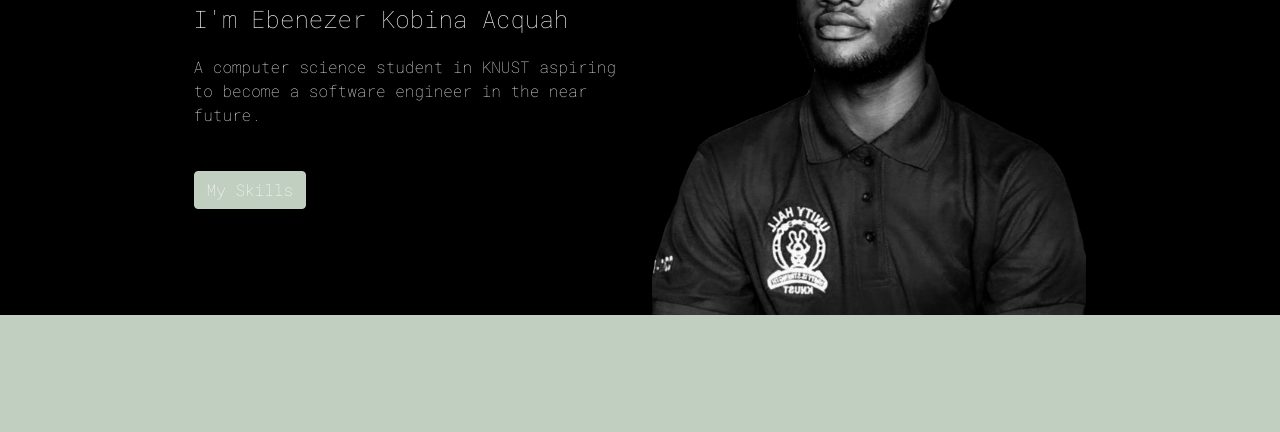
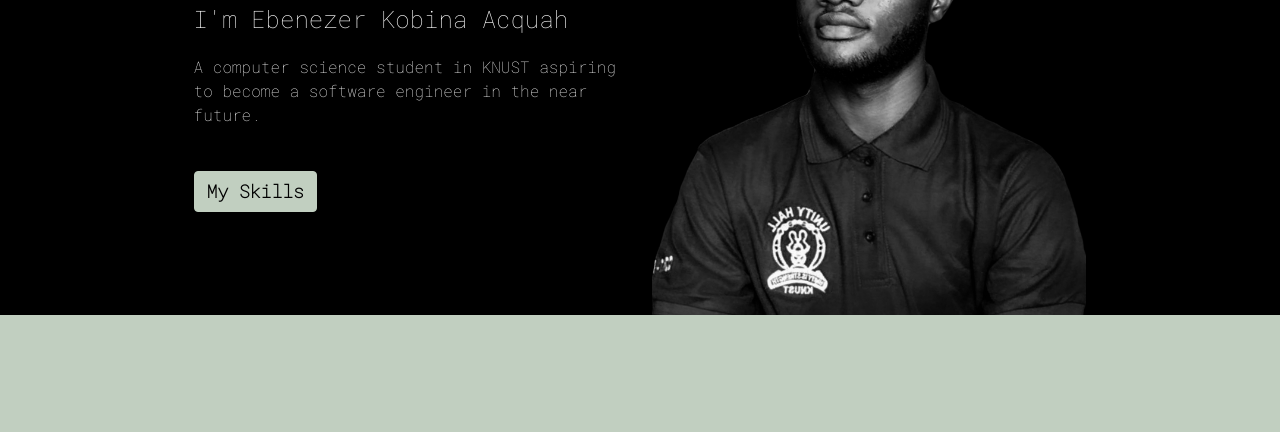
Before and after one commit to EbenezerKobinaAcquah/MyPortfolioWebsite, a plain HTML site: page index.html in a window 1280 px wide. Shown: the part 318-750 px from the top of the page. Drawn offline with nearby package versions, Linux system fonts and the light colour scheme.

Commit message:
Update index.css

```diff
--- a/index.css
+++ b/index.css
@@ -55,13 +55,18 @@ body {
     margin: 0 0 15% 0;
     border-color: #C1CFC0;
     background-color: #C1CFC0;
-    color: white;
+    color: black;
+    font-size: large;
+    font-weight: bold;
 }
 
 .container-fluid {
     padding-top: 5%;
     color: black;
     background-color: #C1CFC0;
+}
+.btn:hover {
+    color: white;
 }
 
 .row {
```
